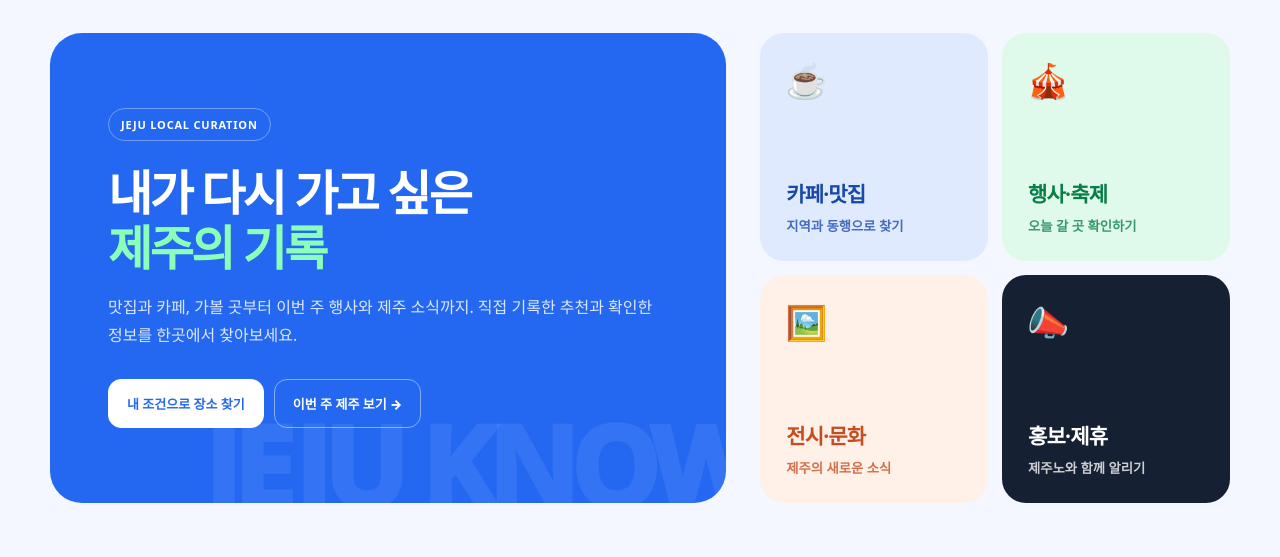
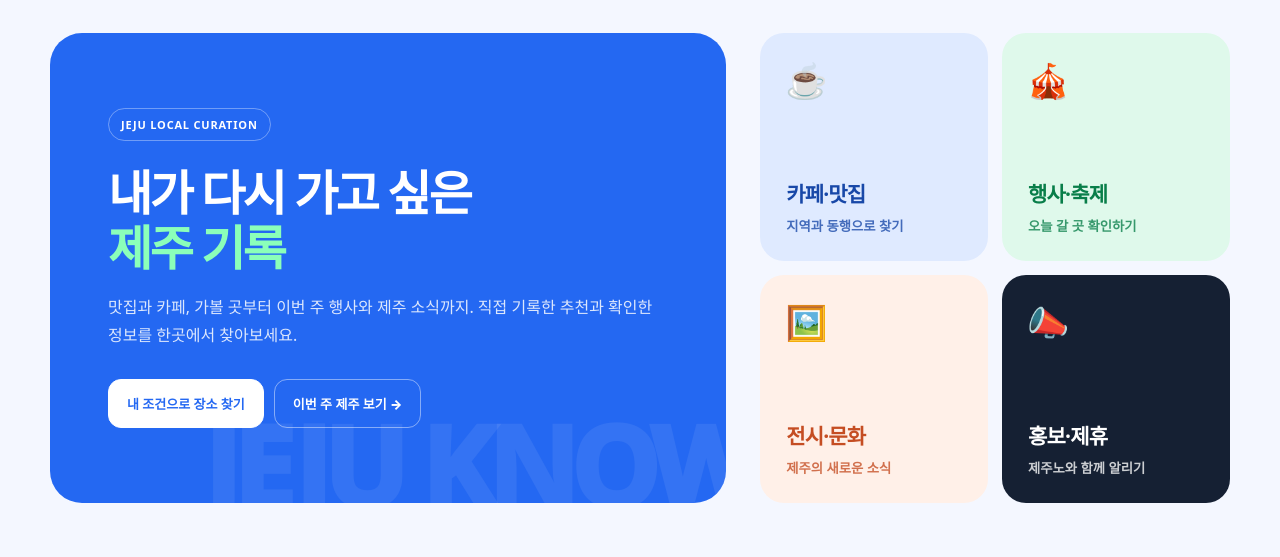
Before and after one commit to jejuknow/jeju_know, a FastAPI app: page / in a window 1280 px wide. Shown: the part 76-633 px from the top of the page. Run offline with FastAPI, Linux system fonts and the light colour scheme; data comes from the database, SQL or seed files in the repository; data that the repository does not hold is empty.

Commit message:
fix: update homepage hero to requested Jeju copy

```diff
--- a/templates/index.html
+++ b/templates/index.html
@@ -21,7 +21,7 @@
     <div class="wrap editorial-hero-inner">
       <div class="hero-story">
         <span class="hero-pill">JEJU LOCAL CURATION</span>
-        <h1>내가 다시 가고 싶은<br><em>제주의 기록</em></h1>
+        <h1>내가 다시 가고 싶은<br><em>제주 기록</em></h1>
         <p>맛집과 카페, 가볼 곳부터 이번 주 행사와 제주 소식까지. 직접 기록한 추천과 확인한 정보를 한곳에서 찾아보세요.</p>
         <div class="hero-actions">
           <a class="hero-primary" href="#finder">내 조건으로 장소 찾기</a>
```
